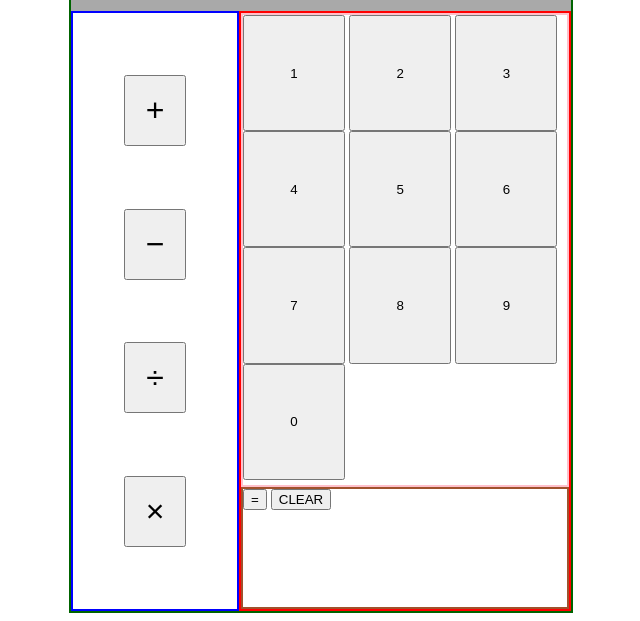
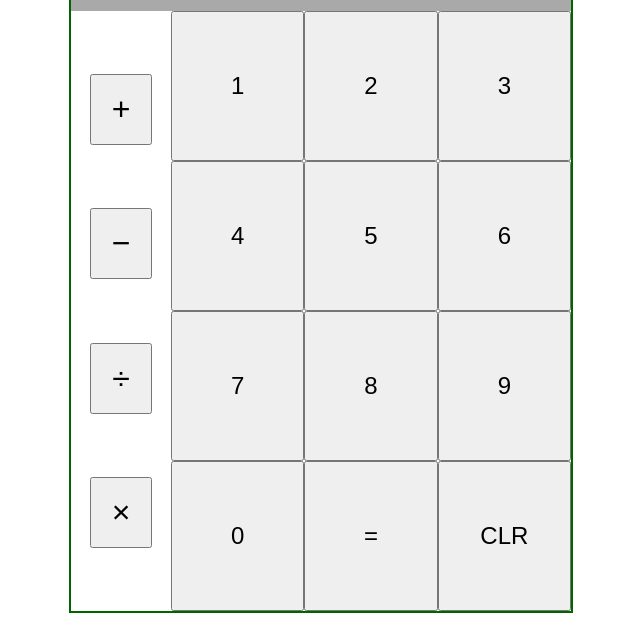
Before and after one commit to pchova/calculator, a plain HTML site: page index.html in a window 1280 px wide. Shown: the part 199-820 px from the top of the page, without its empty margins (319-959 px from the left). Drawn offline with Linux system fonts and the light colour scheme.

Commit message:
simple calculator UI using flexbox and flex: n to arrange  1.0 complete

```diff
--- a/index.html
+++ b/index.html
@@ -33,10 +33,8 @@
                         <button class="number number8"> 8 </button>
                         <button class="number number9"> 9 </button>
                         <button class="number number0"> 0 </button>
-                    </div>
-                    <div class="equals">
-                        <button class="equalsclear"> &equals; </button>
-                        <button class="equalsclear"> CLEAR </button>
+                        <button class="number equals"> &equals; </button>
+                        <button class="number clr"> CLR </button>
                     </div>
                 </div>
             </div>
--- a/style.css
+++ b/style.css
@@ -17,6 +17,7 @@ body {
 .display-top {
     display: flex;
     flex: 1;
+    letter-spacing: 2px;
 }
 
 #display-text {
@@ -42,7 +43,6 @@ body {
 
 /* MATHEMATICAL OPERATIONS */
 .left-buttons {
-    border: 2px solid blue;
     flex: 1;
 
     display: flex;
@@ -58,24 +58,21 @@ body {
 
 /* CALCULATOR BUTTONS FOR NUMBERS */
 .right-buttons {
-    border: 2px solid red;
-    flex: 2;
+    flex: 4;
 
     display: flex;
     flex-direction: column;
 }
 
 .numbers-container {
-    border: 2px solid pink;
     flex: 4;
+
+    display: flex;
+    flex-wrap: wrap;
 }
 
 .number {
-    /* padding: 40px 45px; */
-    padding: 15% 14%;
+    padding: 10%;
+    width: 33.333%;
+    font-size: x-large;
 }
-
-.equals {
-    border: 2px solid sienna;
-    flex: 1;
-}
```
